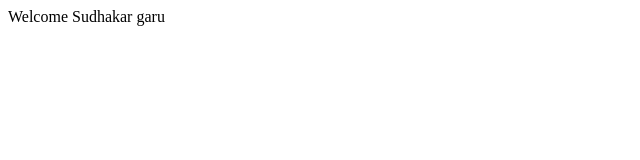
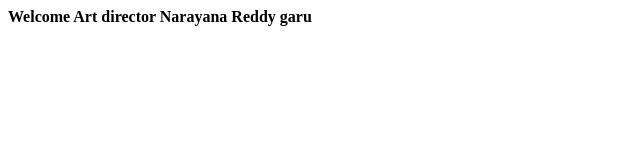
Before and after one commit to Sandhya2488/sandhya2488.github.io, a plain HTML site: page index.html in a window 1280 px wide. Shown: the whole page, without its empty margins (0-640 px from the left). Drawn offline with Linux system fonts and the light colour scheme.

Commit message:
new chnages

```diff
--- a/index.html
+++ b/index.html
@@ -1 +1 @@
-<h> Welcome Sudhakar garu </h1>
+<h4> Welcome Art director Narayana Reddy garu </h4>
```
